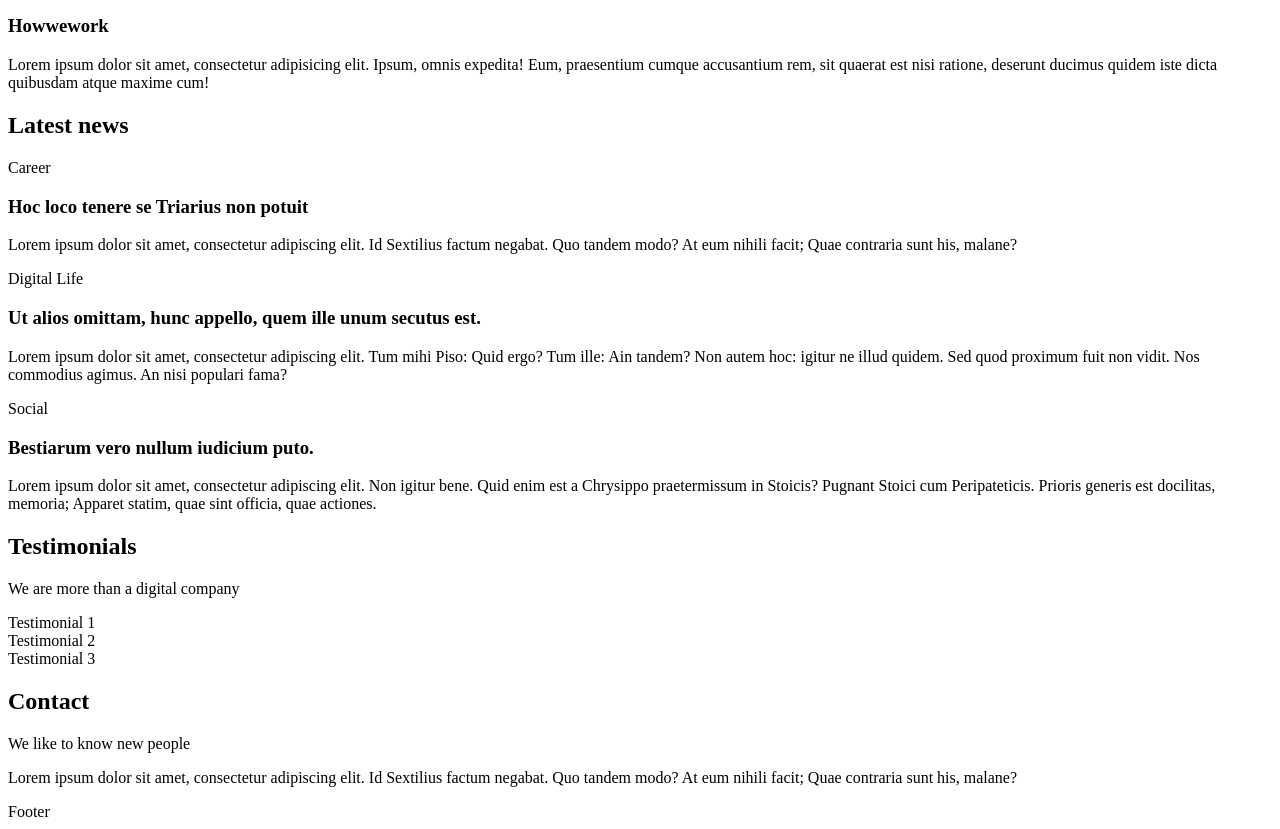
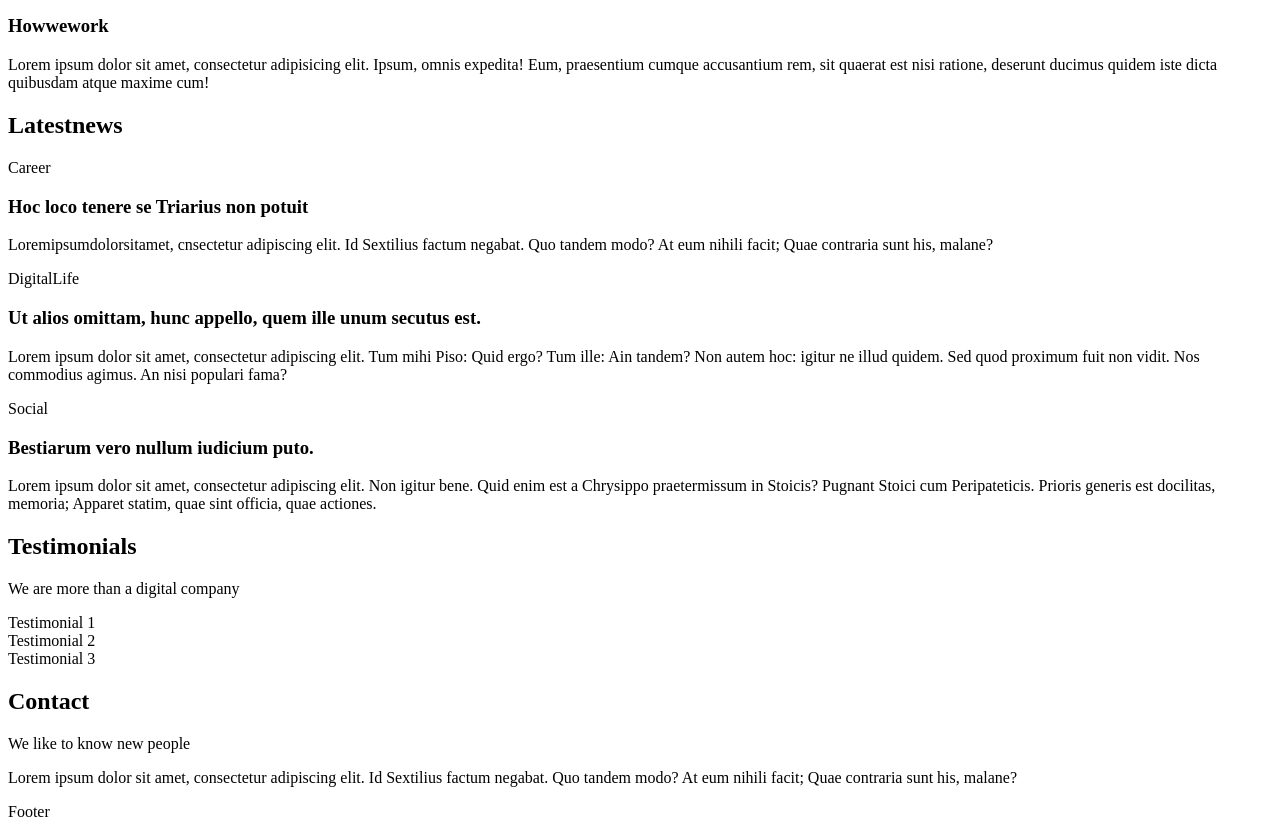
Before and after one commit to Benja1512/holbertonschool-web_front_end, a plain HTML site: page html_advanced/16-index.html in a window 1280 px wide. Shown: the part 948-1777 px from the top of the page. Drawn offline with Linux system fonts and the light colour scheme.

Commit message:
fixed: latestnew section

```diff
--- a/html_advanced/16-index.html
+++ b/html_advanced/16-index.html
@@ -115,7 +115,7 @@
             <div>
                 <section>
                         <header>
-                            <h2>Latest news</h2>
+                            <h2>Latestnews</h2>
                         </header>
                         <div>
                             <div>
@@ -125,12 +125,12 @@
                                     </p>
                                     <h3>Hoc loco tenere se Triarius non potuit</h3>
                                     <p>
-                                        Lorem ipsum dolor sit amet, consectetur adipiscing elit. Id Sextilius factum negabat. Quo tandem modo? At eum nihili facit; Quae contraria sunt his, malane?
+                                        Loremipsumdolorsitamet, cnsectetur adipiscing elit. Id Sextilius factum negabat. Quo tandem modo? At eum nihili facit; Quae contraria sunt his, malane?
                                     </p>
                                 </article>
                                 <article>
                                     <p>
-                                        Digital Life
+                                        DigitalLife
                                     </p>
                                     <h3>Ut alios omittam, hunc appello, quem ille unum secutus est.</h3>
                                     <p>
```
